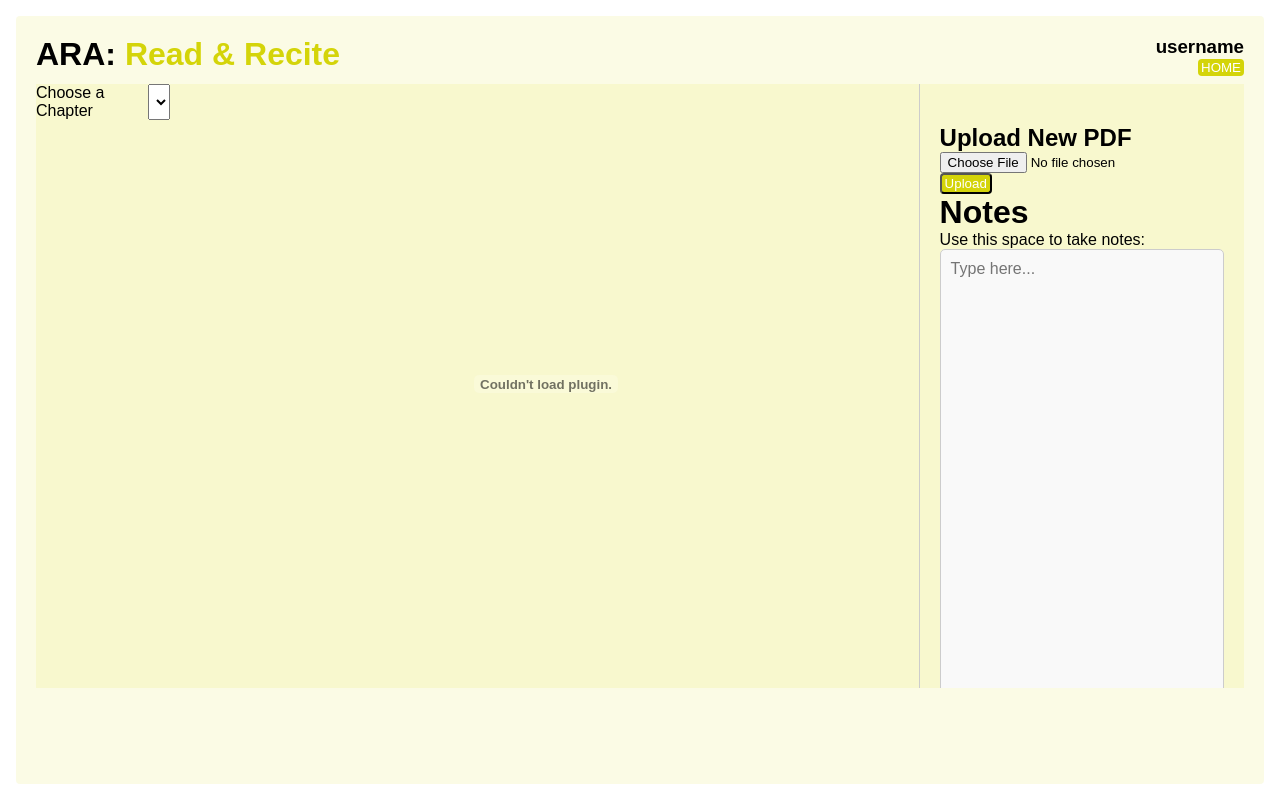
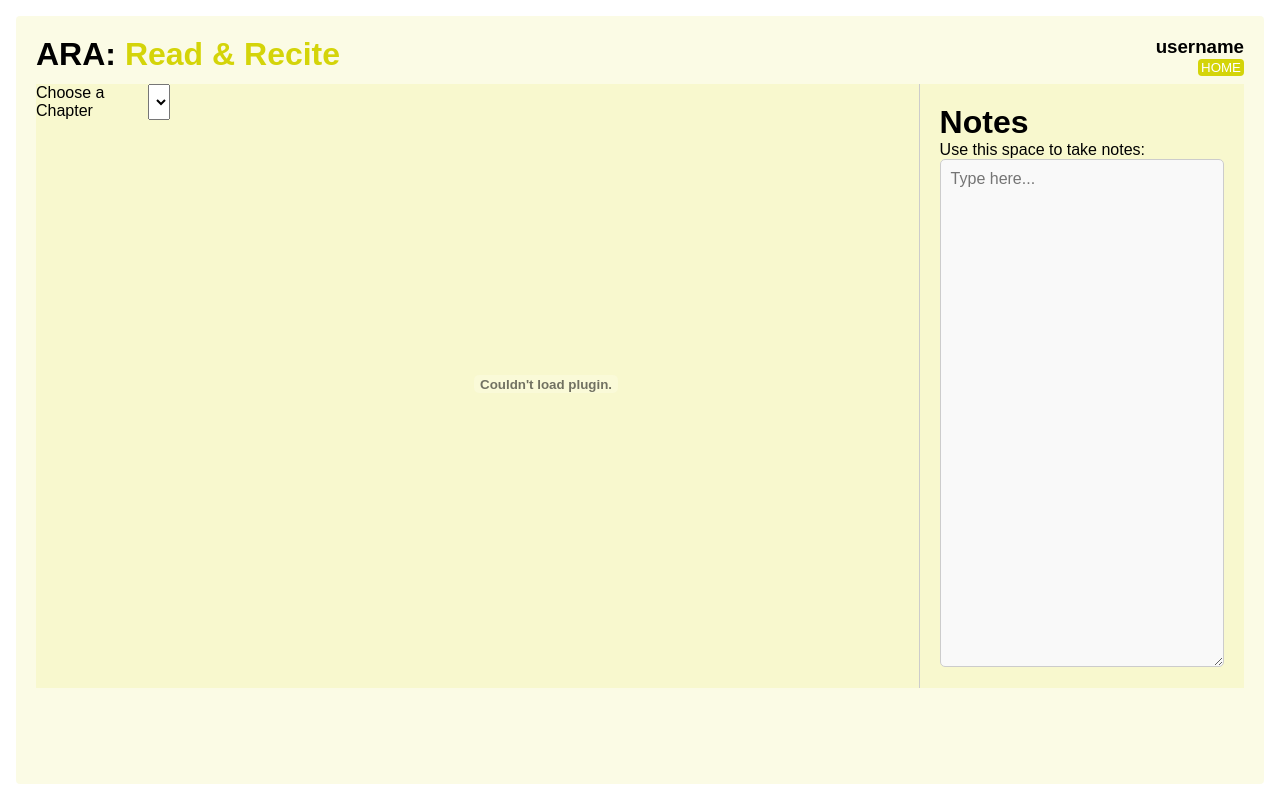
Before and after one commit to clioit/CS422-ARA, a Flask app: page /readRecite in a window 1280 px wide. Run offline with Flask 3, Linux system fonts and the light colour scheme; lists and menus that the app fills with data are empty; parts of the project's set-up code (start-up, migrations or seed data) failed here and were passed over; some web fonts are replaced.

Commit message:
page linking

```diff
--- a/frontend/static/review.js
+++ b/frontend/static/review.js
@@ -62,3 +62,7 @@ function clearSections(){
    sectTags = [];
    updateSections
 }
+
+function goHome(){
+    window.location.replace("http://localhost:5001/home");
+  }
--- a/frontend/templates/readRecite.html
+++ b/frontend/templates/readRecite.html
@@ -33,15 +33,6 @@
   </div>
   <div class="content">
 
-    <div id="upload-form">
-      <h2>Upload New PDF</h2>
-      <form action="/upload_pdf" method="POST" enctype="multipart/form-data">
-        <input type="file" name="pdf_file" accept=".pdf" required><br>
-        <button type="submit">Upload</button>
-      </form>
-      <div id="upload-status"></div>
-    </div>
-
     <h1>Notes</h1>
     <p>Use this space to take notes:</p>
     <textarea id="notes" placeholder="Type here..."></textarea>
--- a/frontend/templates/review.html
+++ b/frontend/templates/review.html
@@ -12,7 +12,7 @@
         <h1 class="page-top__page-title">ARA: <span class="green">Review</span></h1>
         <div class="page-top__user-corner">
           <h3 id="user">username</h3>
-          <button class="home-button">HOME</button>
+          <button class="home-button" onclick="goHome()">HOME</button>
         </div>
         </div>
     <main>
```
